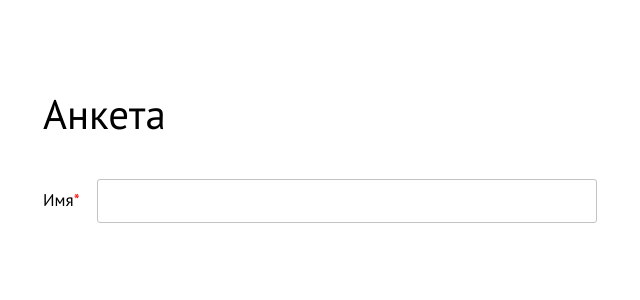
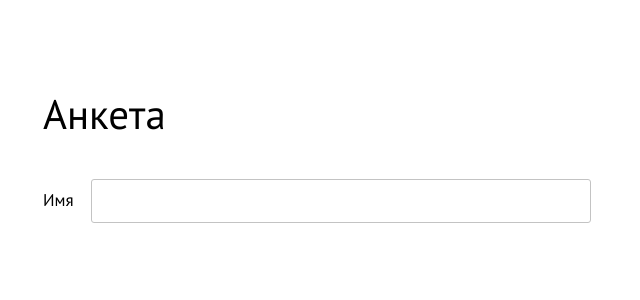
Before and after one commit to SultanYusupov/form-generator, an Angular app: page / in a window 1280 px wide. Shown: the top 300 px of the page, without its empty margins (100-740 px from the left). Built offline with nearby package versions, Linux system fonts and the light colour scheme.

Commit message:
Убрал класс required. Добавил название формы.

```diff
--- a/src/app/app.component.html
+++ b/src/app/app.component.html
@@ -1,6 +1,6 @@
 <div class="form-block">
   <p class="title">Анкета</p>
-  <form>
+  <form ngForm="testForm">
     <test-input></test-input>
   </form>
 </div>
--- a/src/app/components/test-input/test-input.component.html
+++ b/src/app/components/test-input/test-input.component.html
@@ -1,2 +1,2 @@
-<label class="required">Имя</label>
-<input class="input-name" type="text" name="name" required>
+<label>Имя</label>
+<input type="text" name="name" required>
--- a/src/app/components/test-input/test-input.component.scss
+++ b/src/app/components/test-input/test-input.component.scss
@@ -4,13 +4,7 @@ label {
   font-size: 17px;
   line-height: 22px;
 }
-.required:after {
-  content: "*";
-  color: red;
-}
-
-.input-name {
-  /* Rectangle */
+input {
   box-sizing: border-box;
   width: 500px;
   height: 44px;
```
